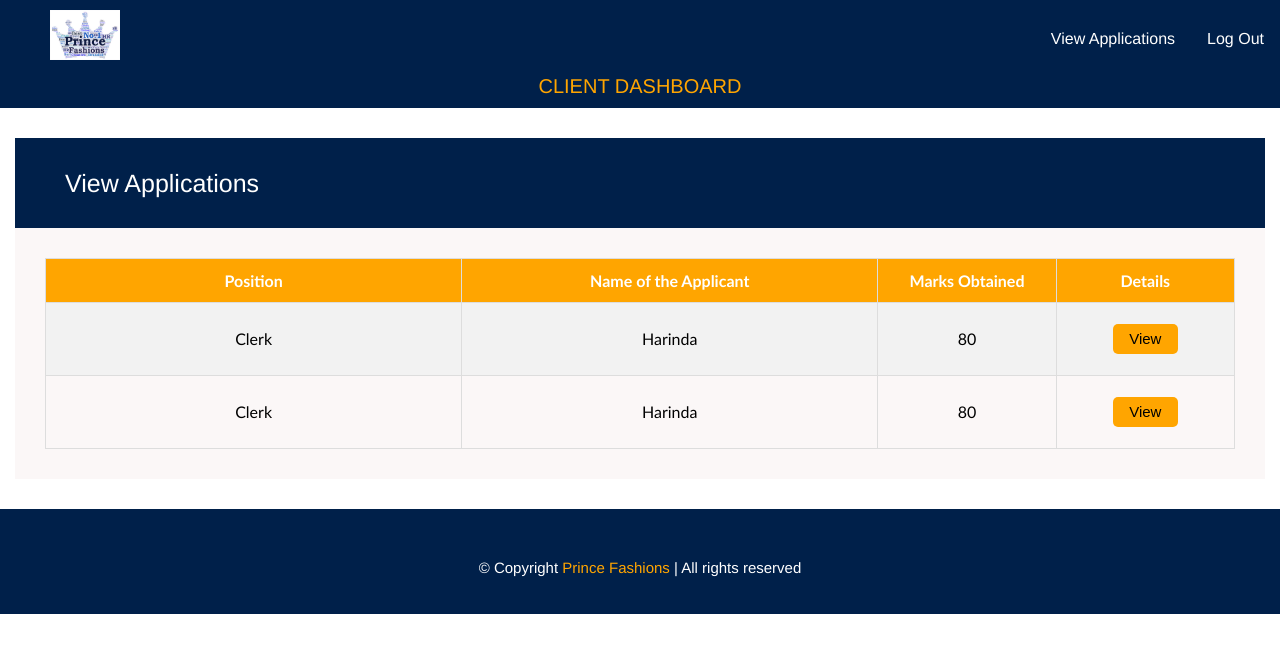
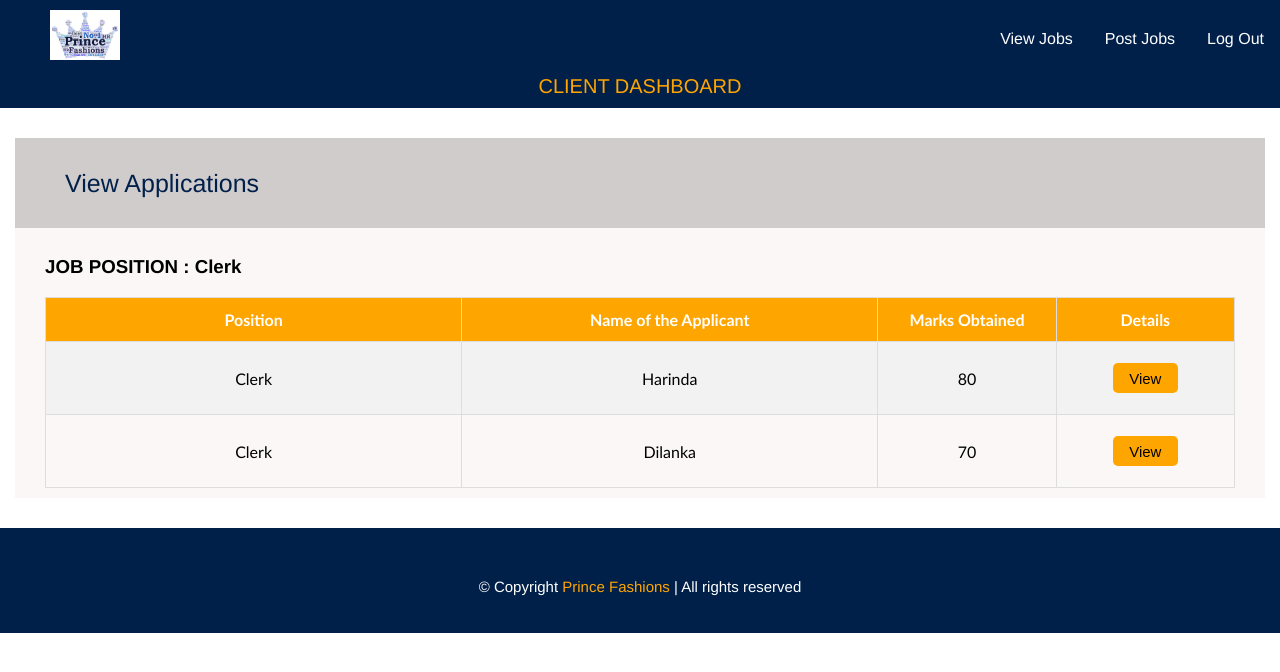
Before and after one commit to harinda05/Fashion-Store-Ecommerce, a PHP site: page /pages/client/view_dept_app.php in a window 1280 px wide. Shown: the top 672 px of the page. Run offline with PHP 8.4, Linux system fonts and the light colour scheme.

Commit message:
Auto stash before merge of "master" and "origin/master"
view job posted and their details

```diff
--- a/client_header.php
+++ b/client_header.php
@@ -18,7 +18,8 @@
 		<div class="menu">
 			<ul>
 				<li><a href="#">Log Out</a></li>
-				<li><a href="/fashion/pages/client/view_dept_app.php">View Applications</a></li>
+				<li><a href="#">Post Jobs</a></li>
+				<li><a href="/fashion/pages/client/view_dept_jobs.php">View Jobs</a></li>
 
 			</ul>
 		</div>
--- a/css/styles.css
+++ b/css/styles.css
@@ -592,7 +592,6 @@ div{
 	font-size: 20px;
 	/*padding-top: 10px; */
 	padding-bottom: 10px;
-
 }
 
 /*view dept applications*/
@@ -611,9 +610,32 @@ div{
 	padding-left: 50px;
 }
 
-.view_app_tbl{
+.view_job_tbl{
 	padding: 30px;
 	background-color: #fbf7f7;
 	margin-top: 30px;
 	margin-bottom: 30px;
 }
+
+/*view dept applications*/
+.dept_jobs{
+	height: 100px;
+	background-color: #d1cccc;
+	/*margin-top: 3%;*/
+	/*text-align: center;*/
+	margin: 30px 0px 30px 0px;
+	height: auto;
+}
+
+.dept_jobs_heading{
+	color: #00204A;
+	padding-top: 10px;
+	padding-left: 50px;
+}
+
+.view_app_tbl{
+	padding: 10px 30px;
+	background-color: #fbf7f7;
+	margin-top: 30px;
+	margin-bottom: 30px;
+}
--- /dev/null
+++ b/pages/client/detailed_app.php
@@ -0,0 +1,4 @@
+<?php include '../../client_header.php';  ?>
+
+
+<?php include '../../footer.php';  ?>
--- a/pages/client/view_dept_app.php
+++ b/pages/client/view_dept_app.php
@@ -2,12 +2,14 @@
 
 <div class="container">
 
-	<div class="dept_app">
-		<div class="dept_app_heading">
+	<div class="dept_jobs">
+		<div class="dept_jobs_heading">
 			<h2 style="font-weight: normal; font-size: 25px; padding: 0px;">View Applications</h2>
 		</div>
 
 		<div class="view_app_tbl">
+
+			<h3>JOB POSITION : Clerk</h3>
 
 			<table class="job">
 			<tr>
@@ -26,8 +28,8 @@
 			</tr>
 			<tr>
 				<td>Clerk</td>
-				<td>Harinda</td>
-				<td>80</td>
+				<td>Dilanka</td>
+				<td>70</td>
 				<td>
 					<button class="view_btn"><a style="text-decoration: none; color: black;" href="#">View</a></button>
 				</td>
```
Also changed, not shown: pages/client/view_dept_jobs.php (added, +40 -0 lines).
